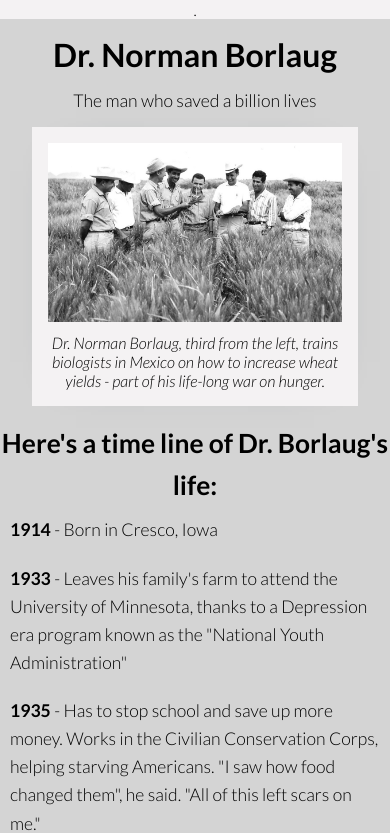
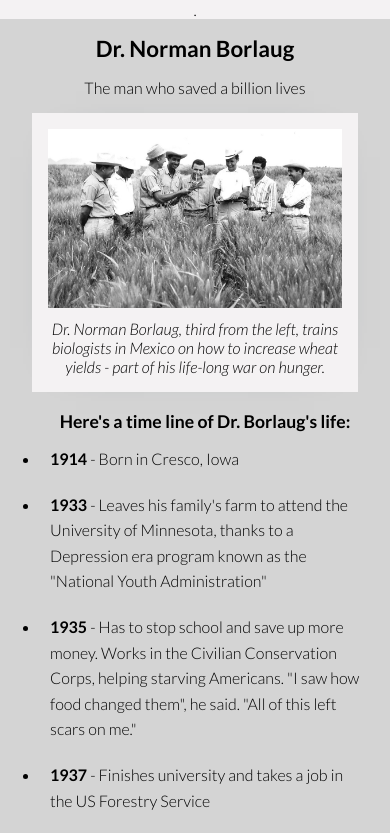
Before and after one commit to Drummer143/Tribute-Page_FFC, a plain HTML site: page index.html in a window 390 px wide. Shown: the top 833 px of the page. Drawn offline with Linux system fonts and the light colour scheme.

Commit message:
fix bugs

```diff
--- a/css/style.css
+++ b/css/style.css
@@ -28,6 +28,7 @@ blockquote {
 }
 
 .subtitle {
+    padding: 0 10px;
     font-size: 1.1rem;
 }
 
@@ -36,7 +37,7 @@ blockquote {
 }
 
 .note {
-    padding-bottom: 1rem;
+    padding: 0 20px 1rem 20px;
     margin-bottom: 1rem;
     font-size: 1.3rem;
     font-weight: 700;
@@ -47,7 +48,7 @@ blockquote {
 }
 
 #title {
-    padding: 1rem 0;
+    padding: 1rem 10px;
 }
 
 #img-div {
@@ -62,11 +63,15 @@ blockquote {
 }
 
 #img-caption {
+    width: 100%;
     padding-top: 0.5rem;
+    margin: auto;
     font-style: italic;
 }
 
 #tribute-info {
+    padding-left: 40px;
+    padding-right: 20px;
     margin: 0 auto;
     max-width: 700px;
     line-height: 1.6;
@@ -77,3 +82,17 @@ blockquote {
     padding-top: 1rem;
     text-align: right;
 }
+
+@media screen and (max-width: 800px) {
+    * {
+        font-size: 1rem !important;
+    }
+
+    h1 {
+        font-size: 1.4rem !important;
+    }
+
+    h2, .note {
+        font-size: 1.1rem !important;
+    }
+}
--- a/index.html
+++ b/index.html
@@ -3,7 +3,7 @@
     <head>
         <meta charset="utf-8">
         <meta name="viewport" content="width=device-width, initial-scale=1.0">.
-        <title>Page Title</title>
+        <title>Tribute Page</title>
         <link href="css/style.css" rel="stylesheet">
     </head>
     <body>
@@ -39,7 +39,7 @@
                     <br><p id="q-author">-- Indian Prime Minister Manmohan Singh</p>
                 </div>
             </div>
-            <p class="note">If you have time, you should read more about this incredible human being on his <a href="#" target="_blank">Wikipedia entry.</a></p>
+            <p class="note">If you have time, you should read more about this incredible human being on his <a href="https://en.wikipedia.org/wiki/Norman_Borlaug" target="_blank">Wikipedia entry.</a></p>
         </main>
     </body>
 </html>
```
